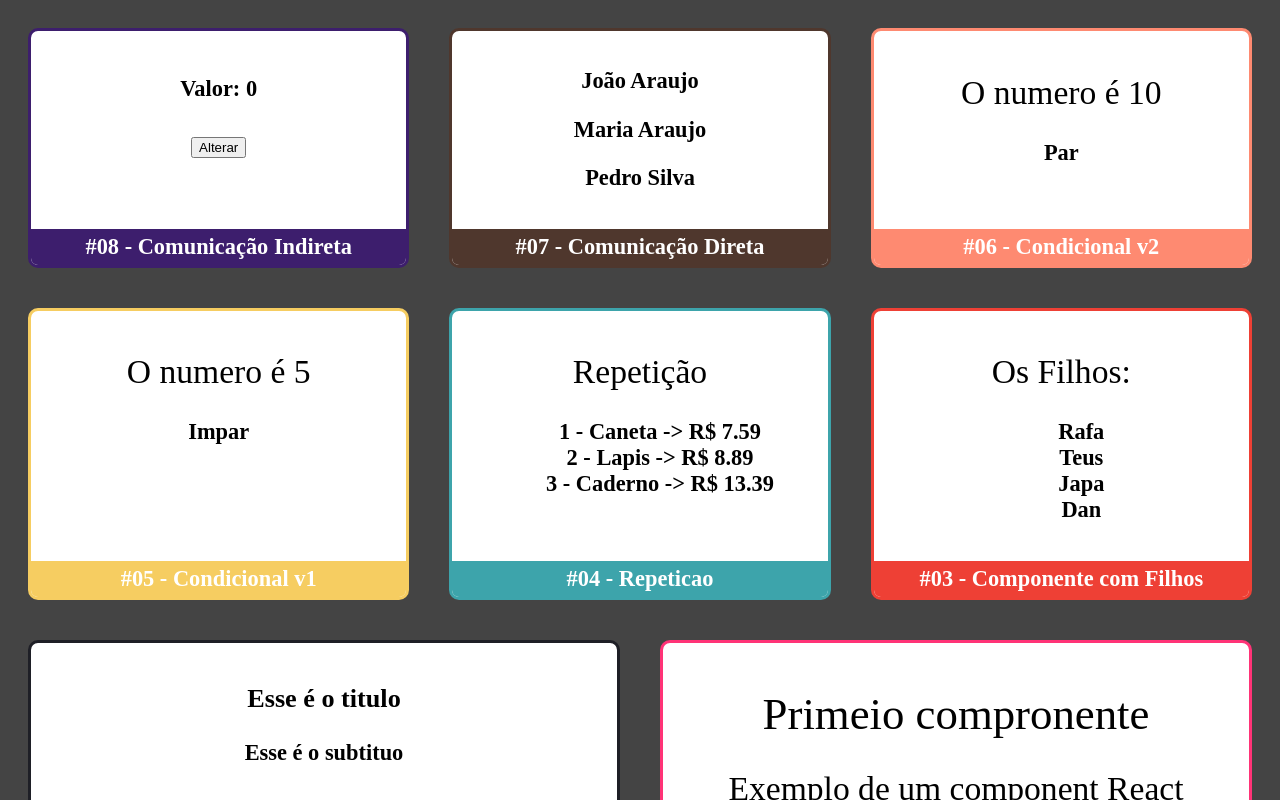
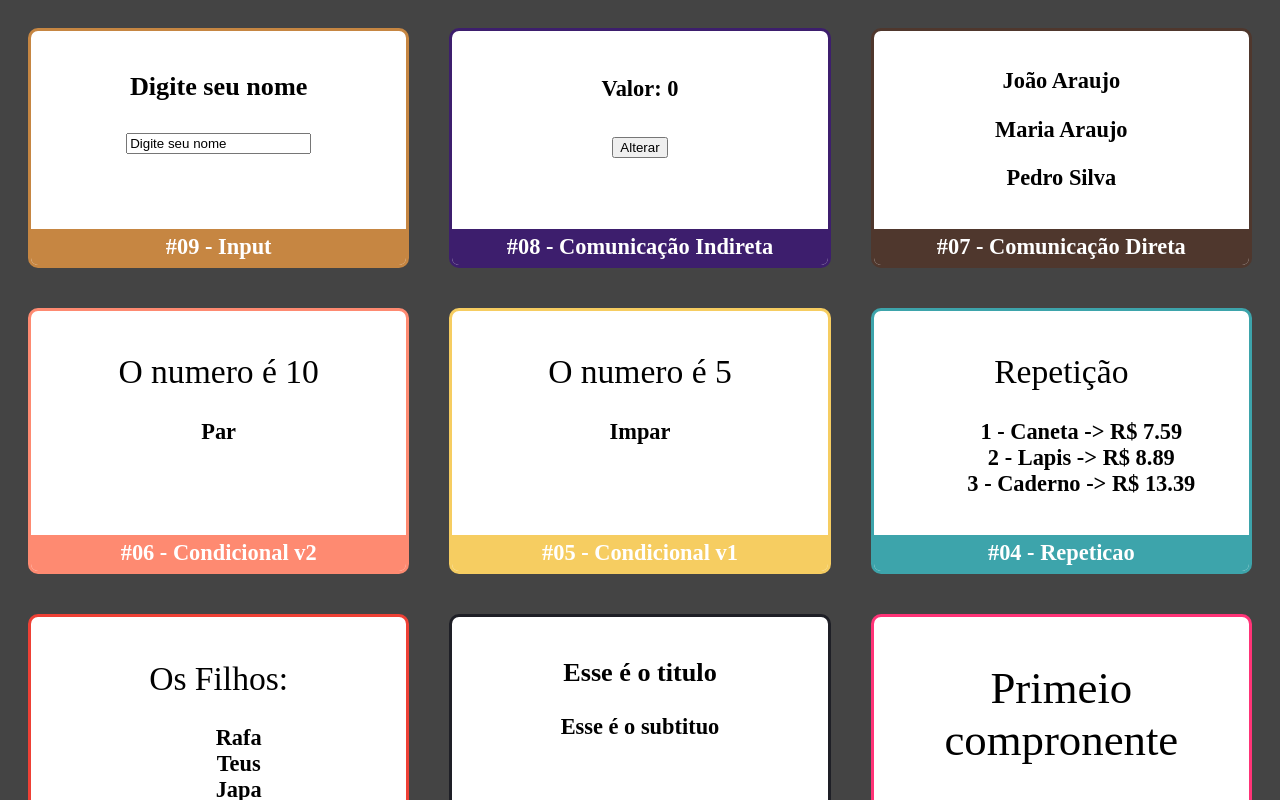
Before and after one commit to Raafa1993/Curso-Fundamentos-React, a React (Create React App) app: page / in a window 1280 px wide. Shown: the top 800 px of the page. Built offline with nearby package versions, Linux system fonts and the light colour scheme.

Commit message:
create input

```diff
--- a/src/App.jsx
+++ b/src/App.jsx
@@ -11,9 +11,13 @@ import Condicional from './components/basicos/Condicional'
 import CondicionalComIf from './components/basicos/CondicionalComIf'
 import Pai from './components/comunicacao/direta/pai'
 import Super from './components/comunicacao/indireta/super'
+import Input from './components/form/input'
 
 export default (props) => (
   <div className="App">
+    <Cards titulo="#09 - Input" color="#c68642 ">
+      <Input></Input>
+    </Cards>
     <Cards titulo="#08 - Comunicação Indireta" color="#3d1e6d">
       <Super></Super>
     </Cards>
--- /dev/null
+++ b/src/components/form/input.jsx
@@ -0,0 +1,12 @@
+import React, { useState } from 'react'
+
+export default (props) => {
+  const [nome, setNome] = useState('Digite seu nome')
+  return (
+    <>
+      <h3>{nome}</h3>
+      <input type="text" value={nome}
+        onChange={e => setNome(e.target.value)} />
+    </>
+  );
+};
```
